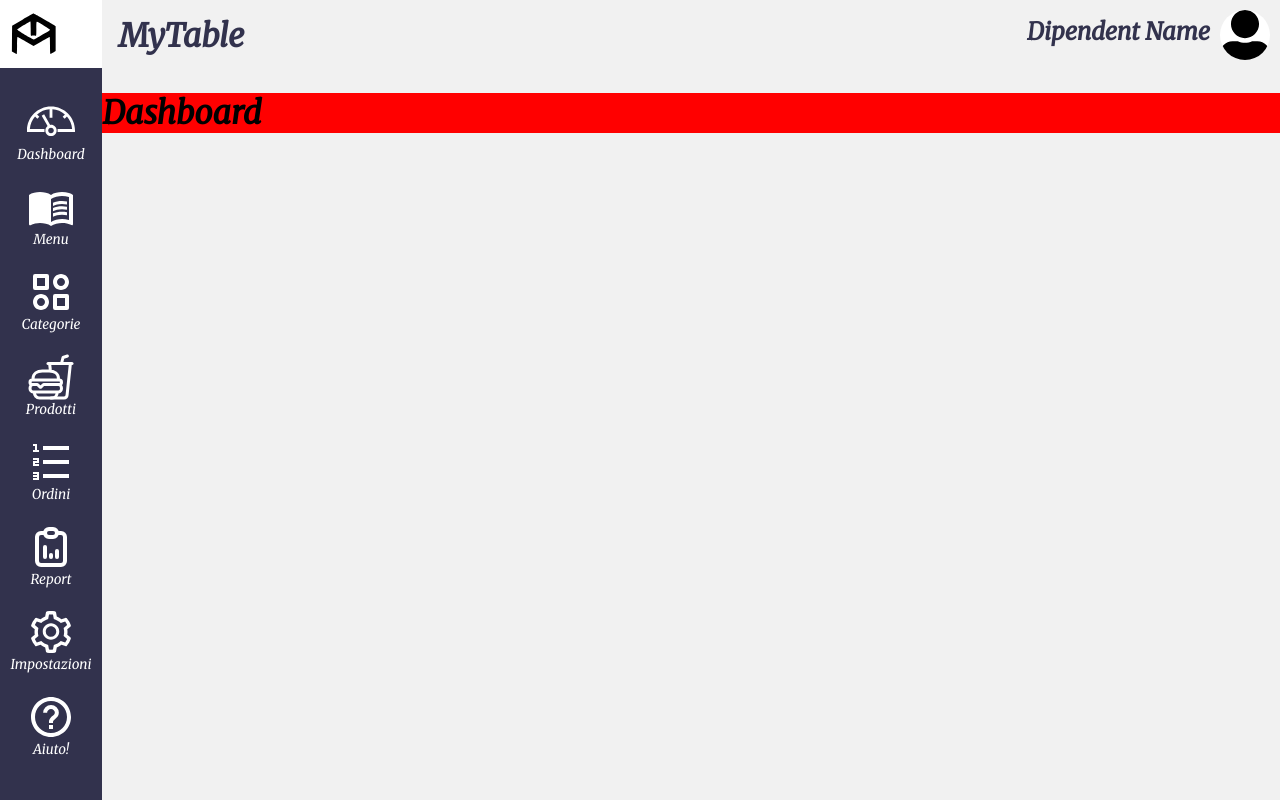
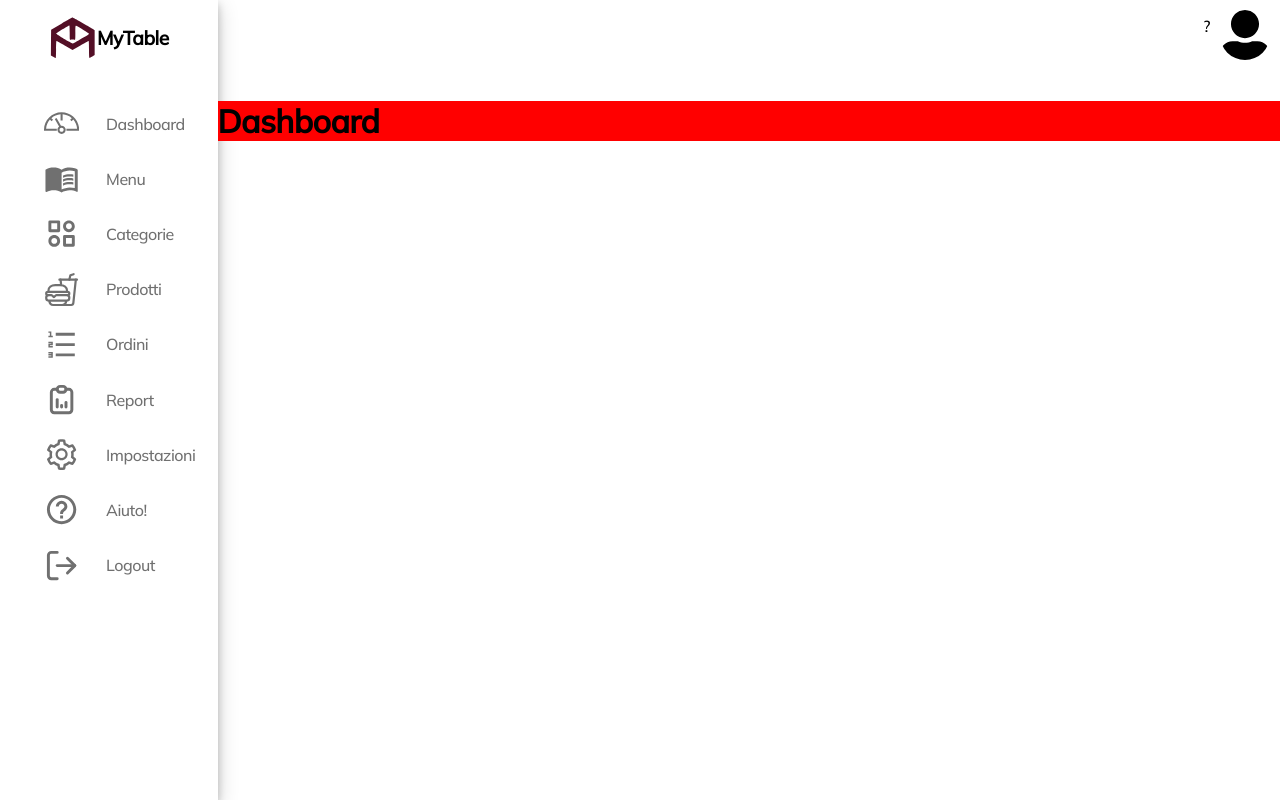
Before and after one commit to MatteoPossamai/MyTable, a React (Create React App) app in the folder dashboard_frontend/: page /dashboard/1 in a window 1280 px wide. Built offline with nearby package versions, Linux system fonts and the light colour scheme.

Commit message:
aligned to the current style and remove useless

```diff
--- a/dashboard_frontend/src/App.css
+++ b/dashboard_frontend/src/App.css
@@ -10,6 +10,8 @@
   --activeyellow: #FFB01D;
   --lowyellow: #FFD27F;
   --greyactive: #8E8EA9;
+  --greytext: #707070;
+  --activelateral: rgba(67, 145, 237, 0.1);
 }
 
 ::-webkit-scrollbar {
@@ -40,28 +42,9 @@
   position: relative;
   float: right;
   height: auto;
-  width: 92%;
-  background-color: var(--backgrey);
+  width: 83%;
+  background-color: var(--white);
   top: 0;
-}
-.header h1{
-  color: var(--black);
-  font-size: 2rem;
-  margin: 0;
-  padding: 0;
-  padding-left: 1rem;
-  padding-top: 1rem;
-  padding-bottom: 1rem;
-}
-
-.header h3{
-  color: var(--black);
-  font-size: 1.5rem;
-  margin: 0;
-  padding: 0;
-  padding-left: 1rem;
-  padding-top: 1rem;
-  padding-bottom: 1rem;
 }
 
 .header__user-image-menu{
@@ -117,17 +100,20 @@
   display: flex;
   flex-direction: column;
   position: relative;
+  align-items: center;
   top: 0;
   float: left;
-  min-height: 100vh;
-  height: fit-content;
-  width: 8%;
-  background-color: var(--black);
+  height: 100vh;
+  width: 17%;
+  background-color: var(--white);
   top: 0;
+  padding: 0;
+  box-shadow: 0 4px 8px 0 rgba(0, 0, 0, 0.2), 0 6px 20px 0 rgba(0, 0, 0, 0.19);
 }
 
 .lateral-nav ul{
   list-style: none;
+  width: 100%;
   margin: 0;
   padding: 0;
 }
@@ -141,43 +127,66 @@
 
 .lateral-nav ul li section {
   display: flex;
-  flex-direction: column;
+  flex-direction: row;
   text-decoration: none;
-  color: var(--white);
+  color: var(--greytext);
   font-size: .85rem;
-  padding: 10px;
+  padding: 10px 0 10px 0;
   font-weight: 500;
   transition: .3s;
   height: 100%;
-  width: 80%;
+  width: 100%;
 }
 
 .lateral-nav ul li section:hover{
-  color: var(--redwine);
-  fill: var(--redwine);
-  background-color: var(--white);
+  background-color: var(--activelateral);
   cursor: pointer;
+  color: var(--black);
+  font-weight: 700;
+}
+
+.logoContainer{
+  display: flex;
+  flex-direction: row;
+  justify-content: center;
+  align-items: center;
+  position: relative;
+  top: 10px;
+  width: 100%;
+  height: 7%;
+  margin: 0 0 40px 0;
+  padding: 0;
+}
+
+.logoContainer h3{
+  margin: 0;
+  padding: 0;
+  font-size: 1.2rem;
+  font-weight: 900;
 }
 
 .logo{
-  color: var(--white);
+  color: var(--redwine);
+  fill: var(--redwine);
   height: 3rem;
   width: 3rem;
 }
 
 .icons{
+  margin: 0 8% 0 20%;
+  padding: 0;
+  height: 2.2rem;
+  width: 2.2rem;
+}
+
+.lateral-nav ul li section p{
   margin: 0;
   padding: 0;
-  margin: auto;
-  height: 3rem;
-  width: 3rem;
+  font-size: 16px;
+  font-weight: medium;
+  margin: auto 0 auto 10px;
 }
 
-p{
-  margin: 0;
-  padding: 0;
-  margin: auto;
-}
 /* End of Lateral Nav code */
 
 /* Main code */
@@ -187,8 +196,8 @@ p{
   flex-direction: column;
   position: relative;
   float: right;
-  width: 92%;
-  top: 0;
+  width: 83%;
+  top: 80px;
 }
 
 .categories{
--- a/dashboard_frontend/src/components/header.tsx
+++ b/dashboard_frontend/src/components/header.tsx
@@ -6,16 +6,11 @@ function Header() {
     const [isMenuOpen, setIsMenuOpen] = useState<boolean>(false);
     return (
         <header className="header">
-            {/* App name banner*/}
-            <section className="header__text-box">
-                <h1 className="heading-primary">
-                    <span className="heading-primary--main">MyTable</span>
-                </h1>
-            </section>
-
             {/* User profile */}
             <aside className="header__user-image-menu">
-                <h3>Dipendent Name</h3>
+                <aside>
+                    <p>?</p>
+                </aside>
                 <div className="header__user-box">
                     <FaUserAlt className="header__user-icon" onClick={() => setIsMenuOpen(!isMenuOpen)} />
                 </div>
--- a/dashboard_frontend/src/components/lateral_nav.tsx
+++ b/dashboard_frontend/src/components/lateral_nav.tsx
@@ -6,11 +6,14 @@ import { MdOutlineMenuBook } from "react-icons/md";
 import { IoFastFoodOutline } from "react-icons/io5";
 import { RiListOrdered } from "react-icons/ri";
 import { AiOutlineSetting } from "react-icons/ai";
+import { FiLogOut } from "react-icons/fi";
+import React from "react";
 
 // Local imports
 // Context
 import { navigationContext } from "./main";
-import React from "react";
+// Components
+import Logo from "./logo";
 
 function LateralNav(){
     let { setOpenedWidget } = React.useContext(navigationContext);
@@ -21,59 +24,60 @@ function LateralNav(){
     }
     return (
         <div className="lateral-nav">
+            <Logo />
             <ul>
                 <li>
-                    <section>
-                    <img src="/mytable_logo.svg" alt="logo" className="logo" />
-                    </section>
-                    <br />
-                </li>
-                <li>
-                    <section  onClick={() => changeCurrentWidget(0)}>
+                    <section className="navSection" onClick={() => changeCurrentWidget(0)}>
                         <TfiDashboard size={size} className="icons" />
                         <p>Dashboard</p>
                     </section>
                 </li>
                 <li>
-                    <section onClick={() => changeCurrentWidget(1)}>
+                    <section className="navSection" onClick={() => changeCurrentWidget(1)}>
                         <MdOutlineMenuBook size={size} className="icons" />
                         <p>Menu</p>
                         </section>
                 </li>
                 <li>
-                    <section onClick={() => changeCurrentWidget(2)}>
+                    <section className="navSection" onClick={() => changeCurrentWidget(2)}>
                         <BiCategoryAlt size={size} className="icons" />
                         <p>Categorie</p>
                     </section>
                 </li>
                 <li>
-                    <section onClick={() => changeCurrentWidget(3)}>
+                    <section className="navSection" onClick={() => changeCurrentWidget(3)}>
                         <IoFastFoodOutline size={size} className="icons" />
                         <p>Prodotti</p>
                     </section>
                 </li>
                 <li>
-                    <section onClick={() => changeCurrentWidget(4)}>
+                    <section className="navSection" onClick={() => changeCurrentWidget(4)}>
                         <RiListOrdered size={size} className="icons" />
                         <p>Ordini</p>
                     </section>
                 </li>
                 <li>
-                    <section onClick={() => changeCurrentWidget(5)}>
+                    <section className="navSection" onClick={() => changeCurrentWidget(5)}>
                         <TbReportAnalytics size={size} className="icons" />
                         <p>Report</p>
                     </section>
                 </li>
                 <li>
-                    <section onClick={() => changeCurrentWidget(6)}>
+                    <section className="navSection" onClick={() => changeCurrentWidget(6)}>
                         <AiOutlineSetting size={size} className="icons" />
                         <p>Impostazioni</p>
                     </section>
                 </li>
                 <li>
-                    <section onClick={() => changeCurrentWidget(7)}>
+                    <section className="navSection" onClick={() => changeCurrentWidget(7)}>
                         <BiHelpCircle size={size} className="icons" />
                         <p>Aiuto!   </p>
+                    </section>
+                </li>
+                <li className="navSection logout">
+                    <section className="navSection" onClick={() => changeCurrentWidget(7)}>
+                        <FiLogOut size={size} className="icons" />
+                        <p>Logout</p>
                     </section>
                 </li>
             </ul>
--- /dev/null
+++ b/dashboard_frontend/src/components/logo.tsx
@@ -0,0 +1,23 @@
+const Logo = () => {
+    return (
+        <section className="logoContainer">
+            <svg className="logo" xmlns="http://www.w3.org/2000/svg"
+                width="100pt" height="100pt" viewBox="0 0 102.000000 99.000000"
+                preserveAspectRatio="xMidYMid meet">
+                    <g transform="translate(0.000000,99.000000) scale(0.100000,-0.100000)" >
+                    <path d="M265 800 l-220 -128 -3 -274 -2 -273 49 -27 c27 -16 52 -28 55 -28 3
+                    0 6 81 6 180 0 99 4 180 9 180 5 0 84 -43 175 -96 l166 -96 168 96 c92 53 171
+                    96 175 96 4 0 7 -81 7 -180 0 -112 4 -180 10 -180 5 0 32 14 60 31 l50 31 0
+                    264 0 264 -37 24 c-93 59 -423 246 -435 245 -7 0 -112 -58 -233 -129z m175
+                    -196 c0 -145 1 -156 18 -148 22 10 62 10 85 0 16 -8 17 3 17 149 0 141 2 157
+                    16 151 49 -19 274 -160 274 -172 0 -7 -19 -23 -42 -35 -24 -12 -99 -55 -166
+                    -95 -68 -41 -131 -74 -139 -74 -29 0 -354 193 -351 208 3 12 261 171 281 172
+                    4 0 7 -70 7 -156z"/>
+                    </g>
+                </svg>
+            <h3>MyTable</h3>
+        </section>
+    )
+}
+
+export default Logo;
--- a/dashboard_frontend/src/index.css
+++ b/dashboard_frontend/src/index.css
@@ -1,4 +1,4 @@
-@import url('https://fonts.googleapis.com/css2?family=Merriweather:ital@1&display=swap');
+@import url('https://fonts.googleapis.com/css2?family=Mulish:wght@500&display=swap');
 
 body {
   margin: 0;
@@ -7,8 +7,9 @@ body {
     sans-serif;
   -webkit-font-smoothing: antialiased;
   -moz-osx-font-smoothing: grayscale;
-  background-color: #f1f1f1;
-  font-family: 'Merriweather', serif;
+  background-color: #ffffff;
+  font-family: 'Mulish', sans-serif;
+  letter-spacing: -0.5px;
 }
 
 code {
```
Also changed, not shown: dashboard_frontend/public/mytable_logo.svg.
